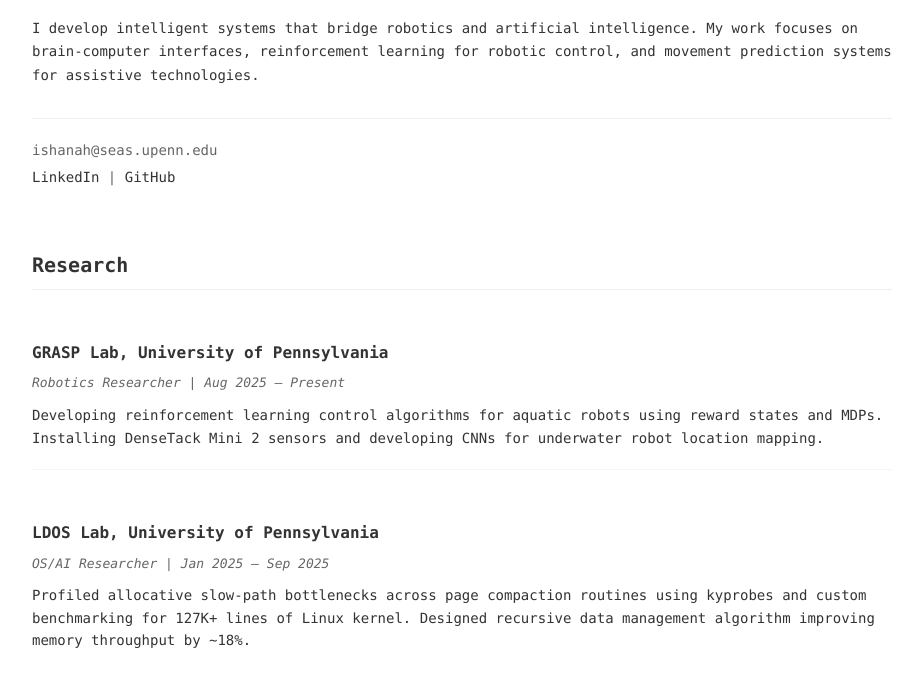
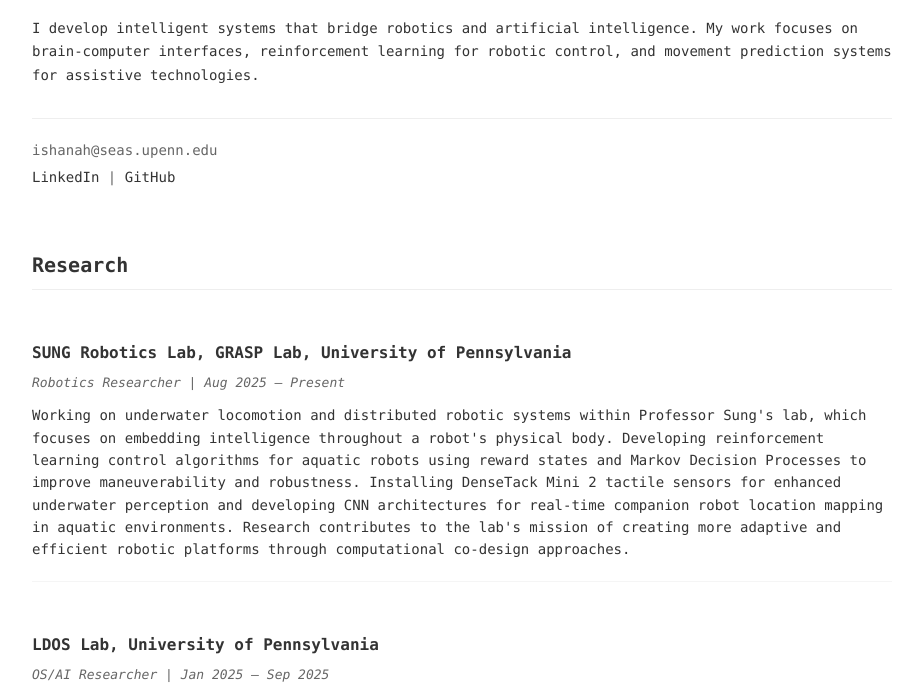
Before and after one commit to IshanAhluwalia/ishanahluwalia.github.io, a plain HTML site: page index.html in a window 1280 px wide. Shown: the part 181-874 px from the top of the page, without its empty margins (178-1101 px from the left). Drawn offline with Linux system fonts and the light colour scheme.

Commit message:
Enhance research descriptions with lab context and mission details
SUNG Robotics Lab:
- Added lab's focus on embedding intelligence in robot physical bodies
- Included context about underwater locomotion and distributed systems
- Detailed research on computational co-design approaches
- Enhanced technical details about DenseTack sensors and CNN architectures

LDOS Lab:
- Added Learning Directed Operating System project context
- Explained mission to replace manual heuristics with ML-based management
- Detailed the goal of self-adaptive operating systems
- Connected work to autonomous systems and edge computing applications
- Expanded technical details about memory optimization research

```diff
--- a/index.html
+++ b/index.html
@@ -30,15 +30,15 @@
             <h2>Research</h2>
 
             <div class="research-item">
-                <h3>GRASP Lab, University of Pennsylvania</h3>
+                <h3>SUNG Robotics Lab, GRASP Lab, University of Pennsylvania</h3>
                 <p class="position">Robotics Researcher | Aug 2025 – Present</p>
-                <p>Developing reinforcement learning control algorithms for aquatic robots using reward states and MDPs. Installing DenseTack Mini 2 sensors and developing CNNs for underwater robot location mapping.</p>
+                <p>Working on underwater locomotion and distributed robotic systems within Professor Sung's lab, which focuses on embedding intelligence throughout a robot's physical body. Developing reinforcement learning control algorithms for aquatic robots using reward states and Markov Decision Processes to improve maneuverability and robustness. Installing DenseTack Mini 2 tactile sensors for enhanced underwater perception and developing CNN architectures for real-time companion robot location mapping in aquatic environments. Research contributes to the lab's mission of creating more adaptive and efficient robotic platforms through computational co-design approaches.</p>
             </div>
 
             <div class="research-item">
                 <h3>LDOS Lab, University of Pennsylvania</h3>
                 <p class="position">OS/AI Researcher | Jan 2025 – Sep 2025</p>
-                <p>Profiled allocative slow-path bottlenecks across page compaction routines using kyprobes and custom benchmarking for 127K+ lines of Linux kernel. Designed recursive data management algorithm improving memory throughput by ~18%.</p>
+                <p>Contributing to the Learning Directed Operating System project, which aims to replace traditional manual OS heuristics with intelligent machine learning-based resource management. Profiled allocative slow-path bottlenecks across page compaction routines using kyprobes and custom benchmarking for 127K+ lines of Linux kernel (mm/compaction.c). Designed and implemented recursive data management algorithms to optimize memory fragmentation, achieving ~18% improvement in memory throughput on synthetic workloads. Research supports LDOS's mission to create self-adaptive operating systems that can dynamically optimize performance for complex real-time applications, autonomous systems, and edge computing environments.</p>
             </div>
 
         </section>
```
